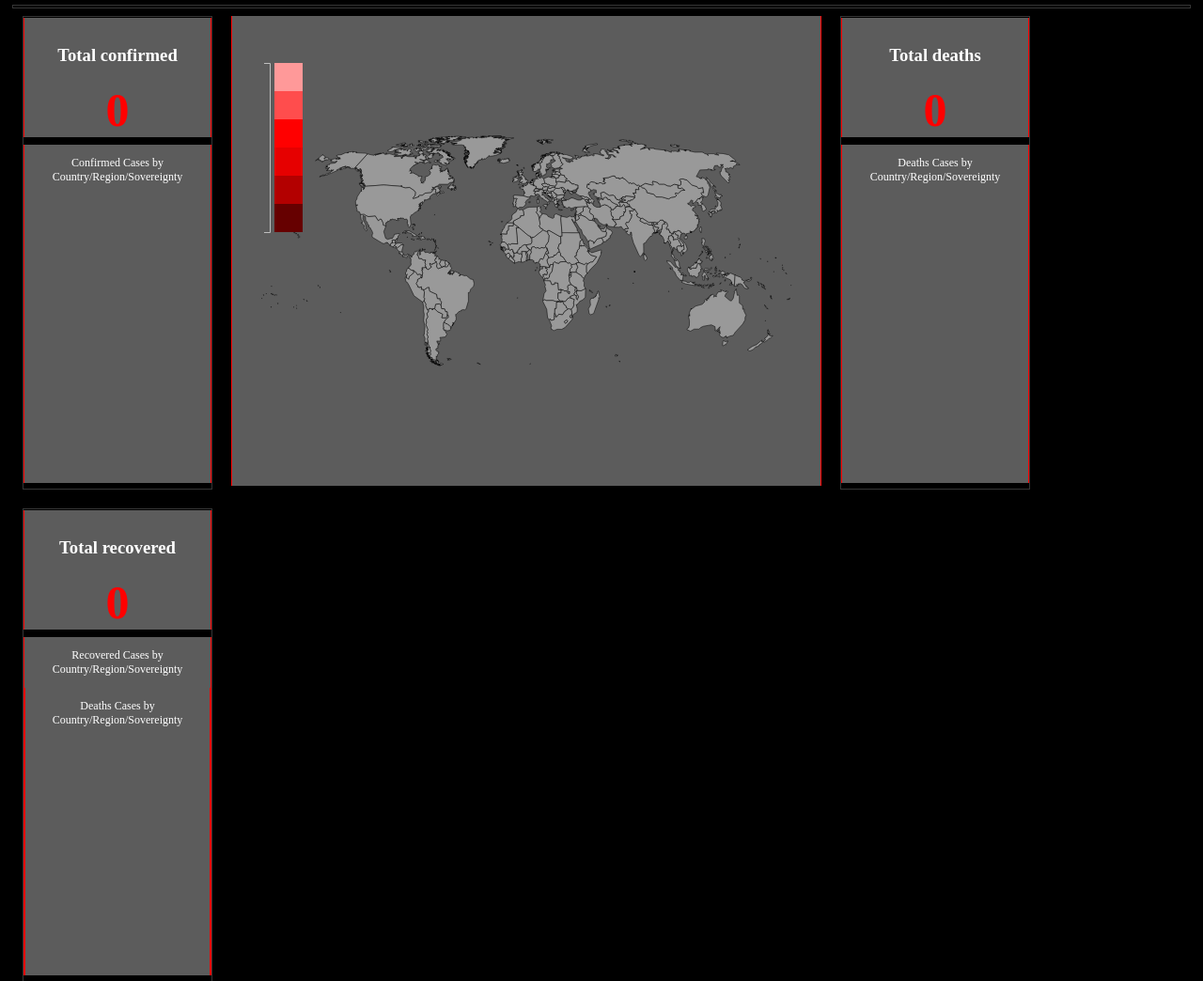
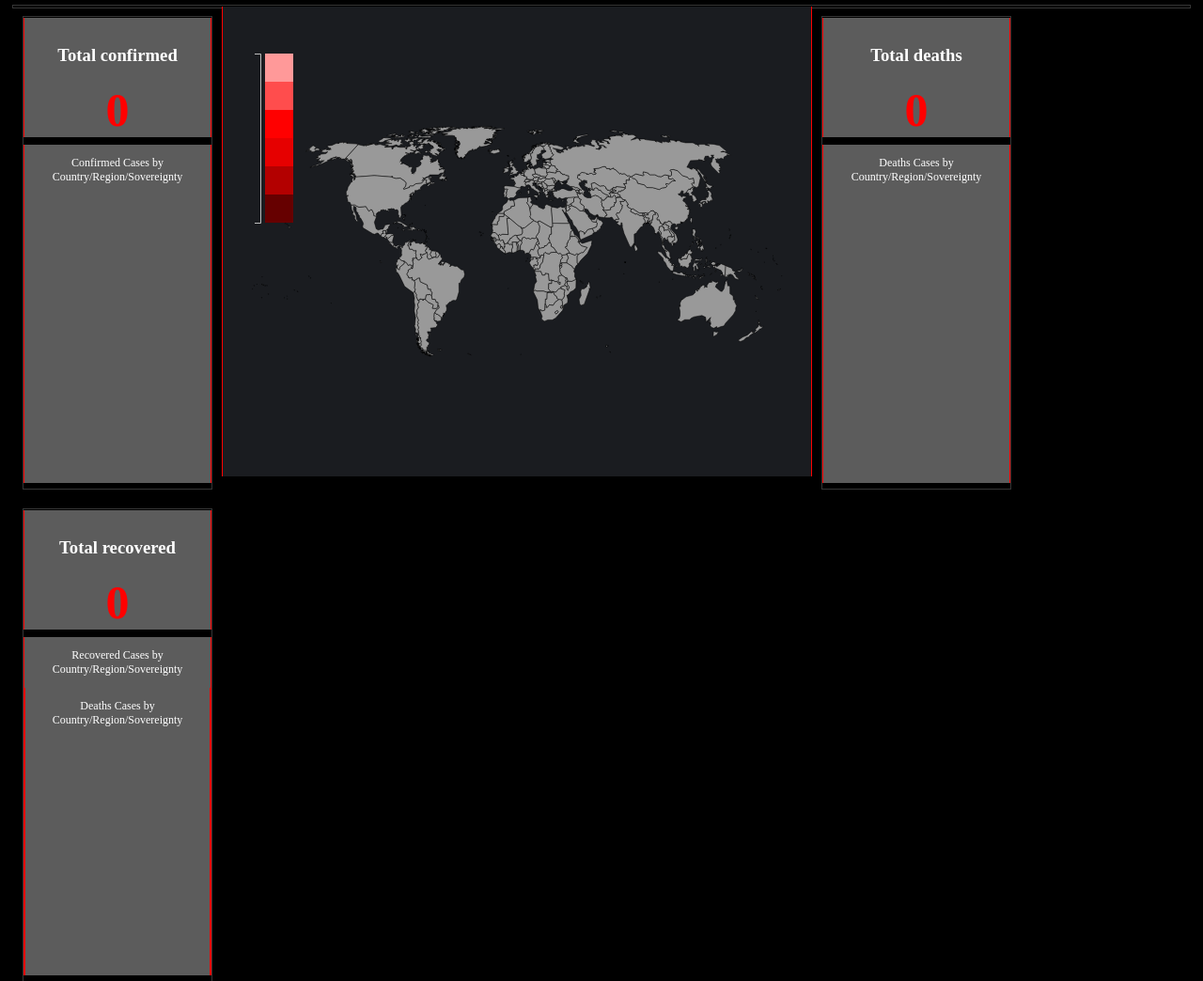
Before and after one commit to mikedido/coronavirus-tracker, a Flask app: page / in a window 1280 px wide. Shown: the part 64-1108 px from the top of the page at 94% size. Run offline with Flask 2, Linux system fonts and the light colour scheme; data that the repository does not hold is empty.

Commit message:
Update map css

```diff
--- a/app/static/css/map.css
+++ b/app/static/css/map.css
@@ -1,10 +1,9 @@
 .svg {
     float: left;
     display: block;
-    background: #5c5c5c;
+    background: #1a1c20;
     color: #bebebe;
     font-family: "Lucida Console", Monaco, monospace;
-    margin: 10px 10px 10px 10px;
     border-left: solid 0.5px red;
     border-right: solid 0.5px red;
 }
@@ -17,3 +16,11 @@
     stroke-linejoin: round;
     vector-effect: non-scaling-stroke;
 }
+
+.spinner{
+    margin-top: 40vh;
+}
+
+#loader {
+    position: relative;
+}
```
